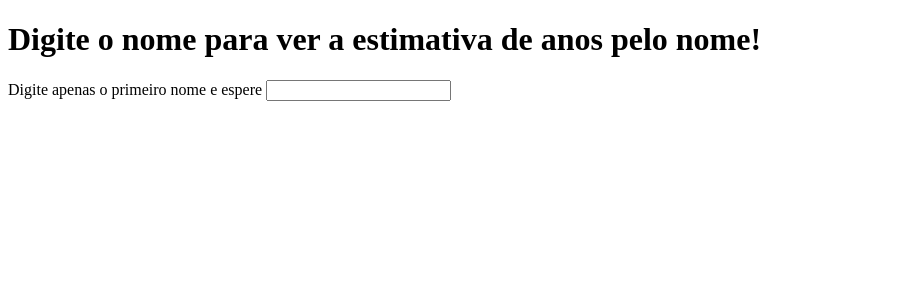
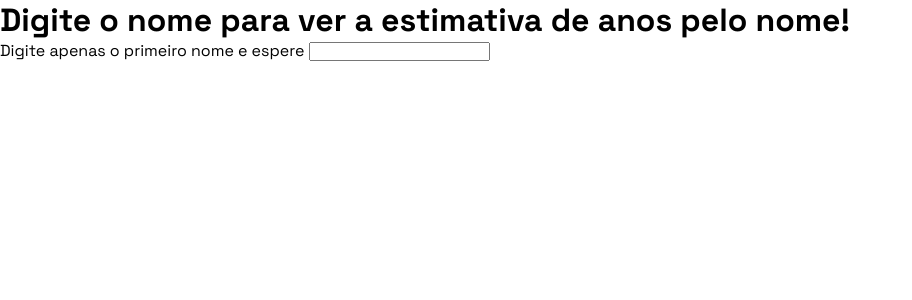
Before and after one commit to tm4Bit/voltera-frontend-test, a SvelteKit app: page / in a window 1280 px wide. Shown: the top 300 px of the page, without its empty margins (0-912 px from the left). Built offline with nearby package versions, Linux system fonts and the light colour scheme.

Commit message:
feat: add google font

```diff
--- /dev/null
+++ b/src/app.css
@@ -0,0 +1,10 @@
+* {
+	margin: 0;
+	padding: 0;
+	box-sizing: border-box;
+}
+
+body,
+html {
+	font-family: 'Space Grotesk', sans-serif;
+}
--- a/src/app.html
+++ b/src/app.html
@@ -4,6 +4,12 @@
 		<meta charset="utf-8" />
 		<link rel="icon" href="%sveltekit.assets%/favicon.png" />
 		<meta name="viewport" content="width=device-width, initial-scale=1" />
+		<link rel="preconnect" href="https://fonts.googleapis.com" />
+		<link rel="preconnect" href="https://fonts.gstatic.com" crossorigin />
+		<link
+			href="https://fonts.googleapis.com/css2?family=Space+Grotesk:wght@300..700&display=swap"
+			rel="stylesheet"
+		/>
 		%sveltekit.head%
 	</head>
 	<body data-sveltekit-preload-data="hover">
--- /dev/null
+++ b/src/routes/+layout.svelte
@@ -0,0 +1,8 @@
+<script>
+	import '../app.css';
+	let { children } = $props();
+</script>
+
+<main>
+	{@render children()}
+</main>
```
